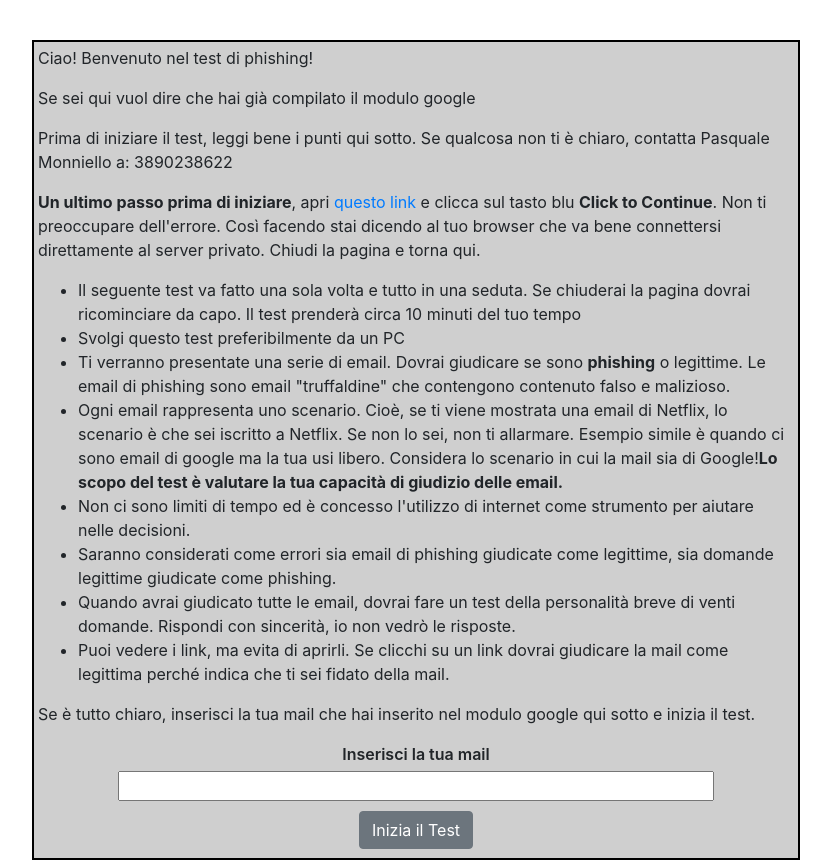
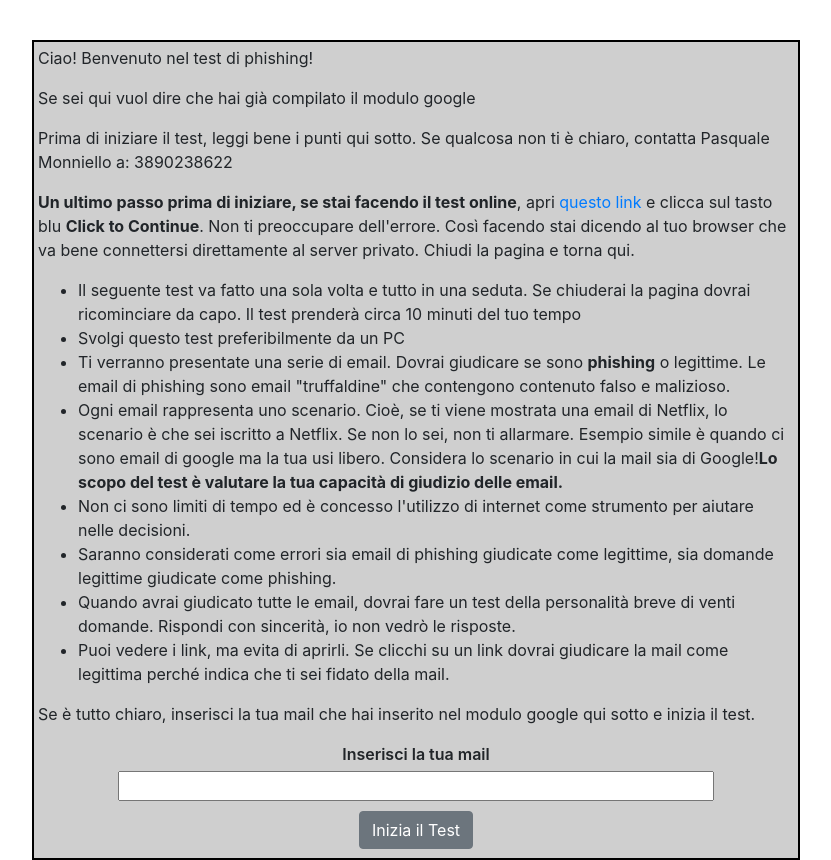
Before and after one commit to collab-uniba/Spear-Phishing-Email-Visualizer, a React (Create React App) app: page / in a window 1280 px wide. Shown: the whole page, without its empty margins (224-1055 px from the left). Built offline with nearby package versions, Linux system fonts and the light colour scheme; the HTML template or start-up script is replaced by a standard one.

Commit message:
Aggiunta Documentazione

```diff
--- a/src/Login/Login.js
+++ b/src/Login/Login.js
@@ -9,6 +9,7 @@ const Login = (props) => {
 
     const [userEmail, setUserEmail] = useState("")
 
+    // REGEX PER VALIDARE LE EMAIL
     var validEmail = /^[^\s@]+@[^\s@]+\.[^\s@]+$/
 
     const validateRegexEmail = (email) => {
@@ -16,13 +17,14 @@ const Login = (props) => {
     }
 
     const processUser = (email) => {
-        // Fetch user
+        // PRENDE LE INFORMAZIONI UTENTI DAL DB
         fetch(`https://phishing-server-uniba-pasquale.loca.lt/api/users/${email}`, {mode:'cors'})
             .then((response) => response.json())
             .then((data) => props.loginFunc(data))
-            .catch(() => alert("Email non trovata nel DB"));
+            .catch(() => alert("Problema nel login: email non trovata o server irragiungibile"));
     }
 
+        // Funzione che fa partire il test
     const startTest = () => {
         if (validateRegexEmail(userEmail)) {
             processUser(userEmail);
@@ -38,7 +40,7 @@ const Login = (props) => {
                 <p>Ciao! Benvenuto nel test di phishing!</p>
                 <p>Se sei qui vuol dire che hai già compilato il modulo google</p>
                 <p>Prima di iniziare il test, leggi bene i punti qui sotto. Se qualcosa non ti è chiaro, contatta Pasquale Monniello a: 3890238622 </p>
-                <p><b>Un ultimo passo prima di iniziare</b>, apri <a target="_blank" href="https://phishing-server-uniba-pasquale.loca.lt">questo link</a> e clicca sul tasto blu <b>Click to Continue</b>. Non ti preoccupare dell'errore. Così facendo stai dicendo al tuo browser che va bene connettersi direttamente al server privato. Chiudi la pagina e torna qui.</p>
+                <p id="OnlineTestLocalServer"><b>Un ultimo passo prima di iniziare, se stai facendo il test online</b>, apri <a target="_blank" href="https://phishing-server-uniba-pasquale.loca.lt">questo link</a> e clicca sul tasto blu <b>Click to Continue</b>. Non ti preoccupare dell'errore. Così facendo stai dicendo al tuo browser che va bene connettersi direttamente al server privato. Chiudi la pagina e torna qui.</p>
                 <ul>
                     <li>Il seguente test va fatto una sola volta e tutto in una seduta. Se chiuderai la pagina dovrai ricominciare da capo. Il test prenderà circa 10 minuti del tuo tempo</li>
                     <li>Svolgi questo test preferibilmente da un PC</li>
```
Also changed, not shown: src/App.js (+10 -3 lines), src/Test/TestHandler.js (+2 -0 lines), 1 other file (tests, documents, lock files or other folders).
